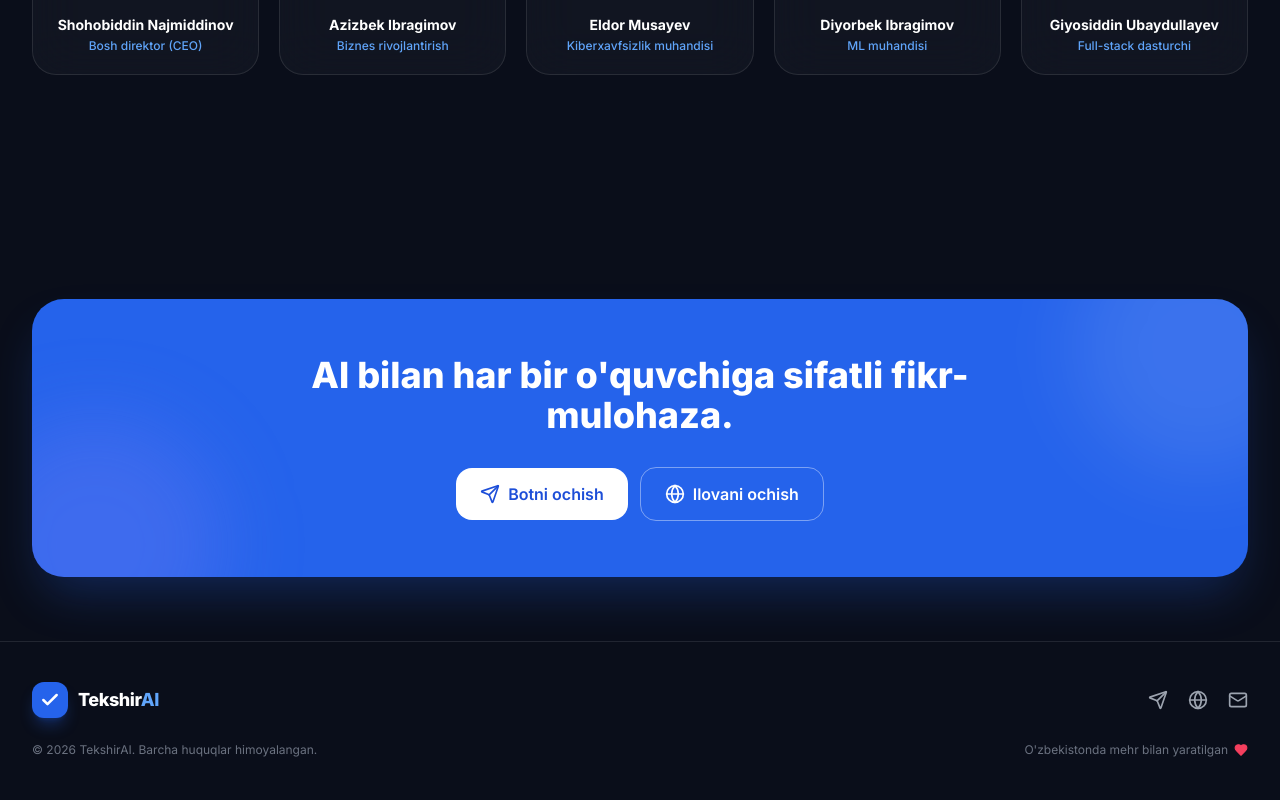
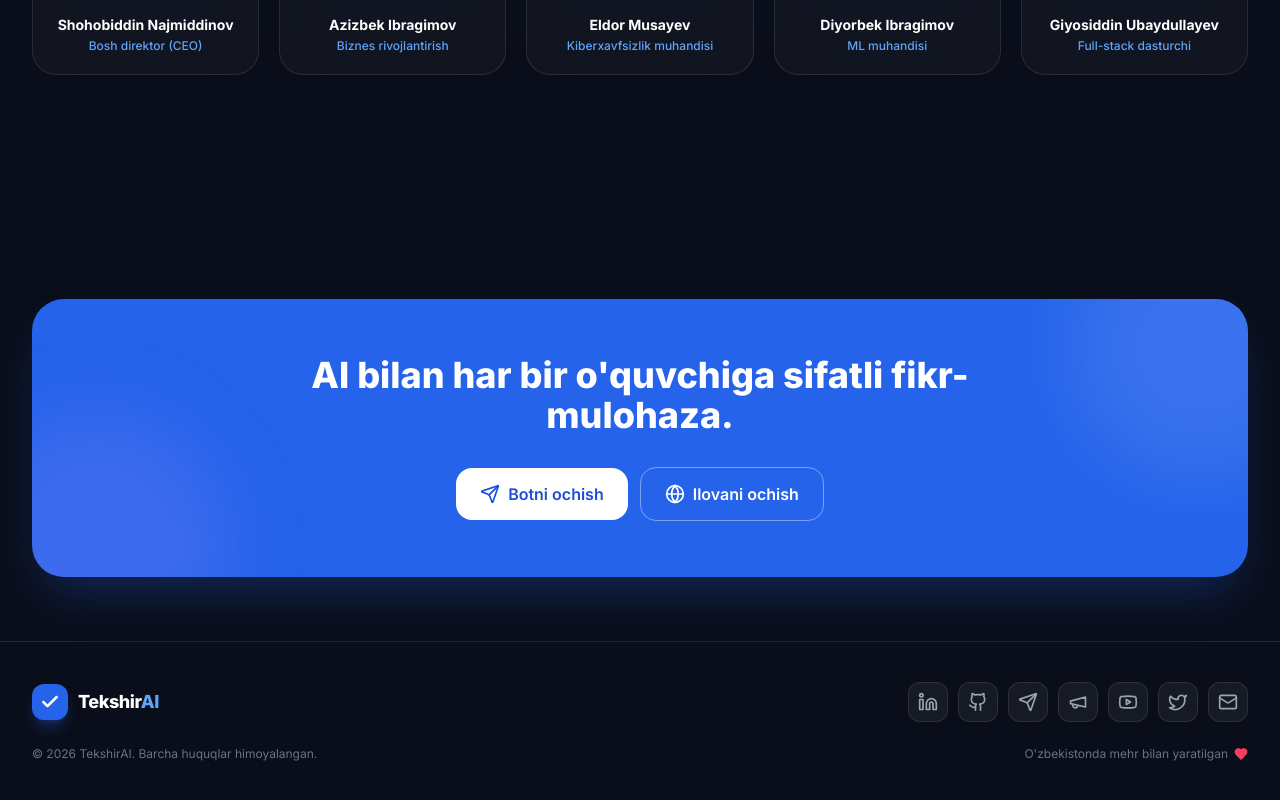
Before and after one commit to diyorbek20037773/tekskhirai_website, a React (Vite) app: page / in a window 1280 px wide. Shown: the part 6628-7428 px from the top of the page. Built offline with nearby package versions, Linux system fonts and the light colour scheme.

Commit message:
Add social/contact links to footer (LinkedIn, GitHub, Telegram, YouTube, X, email)

```diff
--- a/src/components/Footer.jsx
+++ b/src/components/Footer.jsx
@@ -1,8 +1,18 @@
 import { useTranslation } from 'react-i18next'
-import { Send, Globe, Mail, Heart } from 'lucide-react'
+import { Send, Globe, Mail, Heart, Linkedin, Github, Youtube, Twitter, Megaphone } from 'lucide-react'
 import Reveal from './Reveal'
 import Logo from './Logo'
-import { LINKS } from '../config'
+import { LINKS, SOCIALS } from '../config'
+
+const SOCIAL_ICON = {
+  linkedin: Linkedin,
+  github: Github,
+  telegram: Send,
+  channel: Megaphone,
+  youtube: Youtube,
+  x: Twitter,
+  email: Mail,
+}
 
 export default function Footer() {
   const { t } = useTranslation()
@@ -47,16 +57,23 @@ export default function Footer() {
       <div className="container-x mt-16 border-t border-gray-200 py-10 dark:border-white/10">
         <div className="flex flex-col items-center justify-between gap-6 sm:flex-row">
           <Logo />
-          <div className="flex items-center gap-5">
-            <a href={LINKS.telegram} target="_blank" rel="noopener noreferrer" className="text-gray-400 transition hover:text-primary-500" aria-label="Telegram">
-              <Send className="h-5 w-5" />
-            </a>
-            <a href={LINKS.app} target="_blank" rel="noopener noreferrer" className="text-gray-400 transition hover:text-primary-500" aria-label="App">
-              <Globe className="h-5 w-5" />
-            </a>
-            <a href={`mailto:${LINKS.email}`} className="text-gray-400 transition hover:text-primary-500" aria-label="Email">
-              <Mail className="h-5 w-5" />
-            </a>
+          <div className="flex flex-wrap items-center justify-center gap-2.5">
+            {SOCIALS.map((s) => {
+              const Icon = SOCIAL_ICON[s.key] || Globe
+              return (
+                <a
+                  key={s.key}
+                  href={s.url}
+                  target={s.key === 'email' ? undefined : '_blank'}
+                  rel="noopener noreferrer"
+                  aria-label={s.label}
+                  title={s.label}
+                  className="grid h-10 w-10 place-items-center rounded-xl border border-gray-200 bg-white/60 text-gray-500 transition hover:-translate-y-0.5 hover:border-primary-400 hover:text-primary-600 dark:border-white/10 dark:bg-white/5 dark:text-gray-400 dark:hover:border-primary-400/50 dark:hover:text-primary-300"
+                >
+                  <Icon className="h-5 w-5" />
+                </a>
+              )
+            })}
           </div>
         </div>
         <div className="mt-6 flex flex-col items-center justify-between gap-2 text-xs text-gray-400 sm:flex-row dark:text-gray-500">
--- a/src/config.js
+++ b/src/config.js
@@ -5,9 +5,19 @@ export const LINKS = {
   telegram: 'https://t.me/TekshirAI_bot',
   app: 'https://web-production-f1b9.up.railway.app',
   demoVideoId: 'W4SuE3XCEwM', // youtu.be/W4SuE3XCEwM
-  // TODO(user): kontaktlar
-  email: 'info@tekshirai.uz',
+  email: 'diyorbek20037377@gmail.com',
 }
+
+// Ijtimoiy tarmoqlar (footer "Connect")
+export const SOCIALS = [
+  { key: 'linkedin', label: 'LinkedIn', url: 'https://www.linkedin.com/in/diyorbek-ibragimov-757830338/' },
+  { key: 'github', label: 'GitHub', url: 'https://github.com/diyorbek20037773' },
+  { key: 'telegram', label: 'Telegram', url: 'https://t.me/diyorbek_7377' },
+  { key: 'channel', label: 'Telegram kanal', url: 'https://t.me/diyorbek_ds_7377' },
+  { key: 'youtube', label: 'YouTube', url: 'https://www.youtube.com/@DiyorbekIbragimov7377' },
+  { key: 'x', label: 'X', url: 'https://x.com/Diyorbek7377' },
+  { key: 'email', label: 'Email', url: 'mailto:diyorbek20037377@gmail.com' },
+]
 
 // Jamoa — rasmlar public/team/ da
 export const TEAM = [
```
